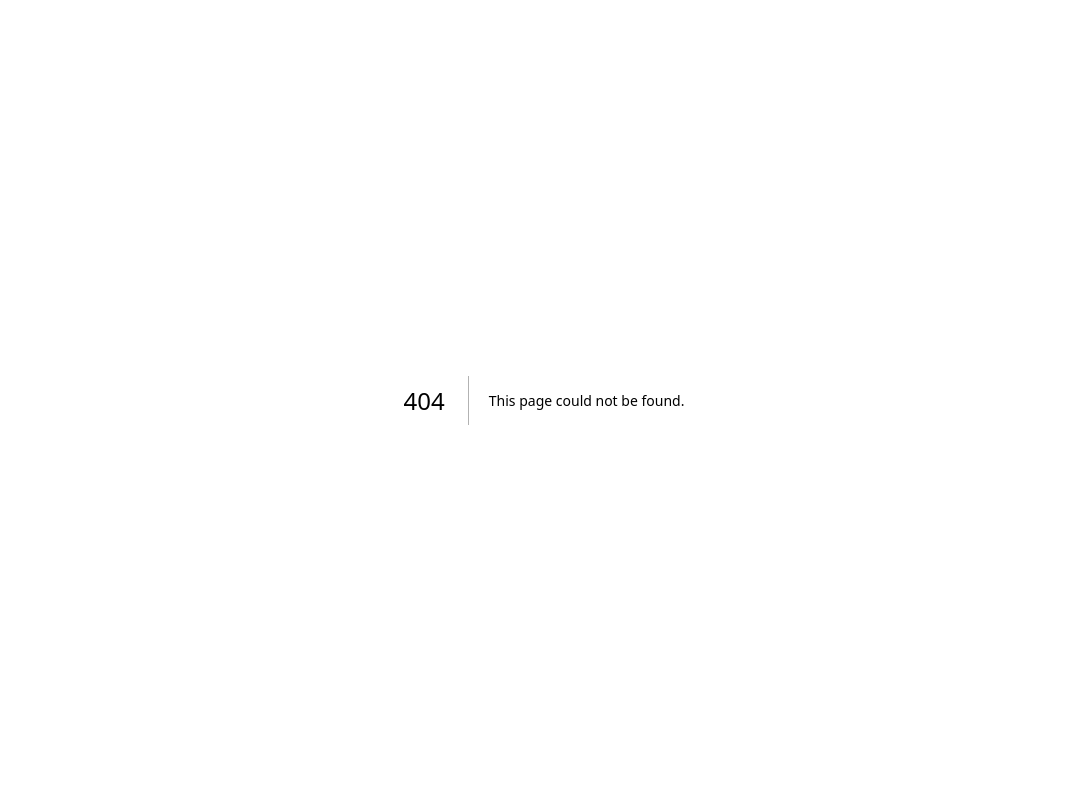
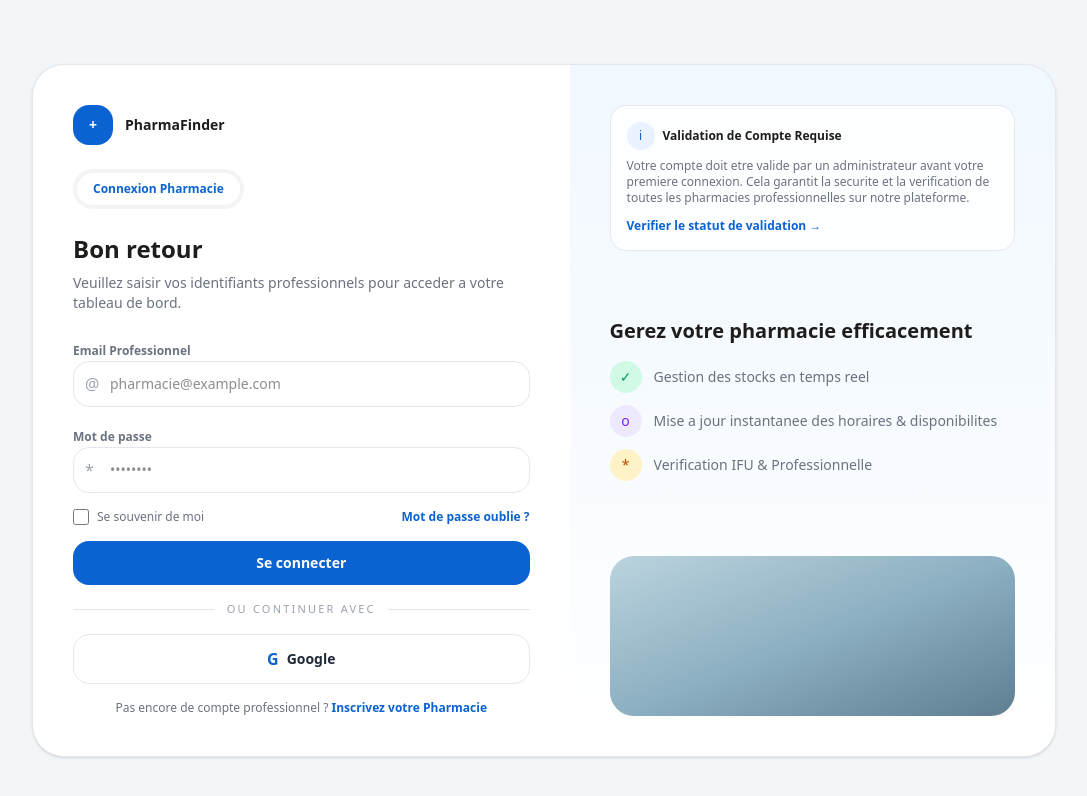
Before and after one commit to ai-embed/gopharma, a Next.js app: page /pharmacy-login in a window 1280 px wide. Before the commit this address had no page. Shown: the top 796 px of the page, without its empty margins (96-1183 px from the left). Built offline with nearby package versions, Linux system fonts and the light colour scheme.

Commit message:
feat: add pharmacy professional login page

```diff
--- /dev/null
+++ b/src/app/pharmacy-login/page.tsx
@@ -0,0 +1,158 @@
+export default function PharmacyLoginPage() {
+  return (
+    <div className="min-h-screen bg-[#F3F6F9] px-4 py-10 text-[#1F1D1B] md:py-16">
+      <div className="mx-auto w-full max-w-5xl overflow-hidden rounded-[32px] border border-[#E5E7EB] bg-white shadow-sm">
+        <div className="grid md:grid-cols-[1.05fr_0.95fr]">
+          <div className="px-6 py-10 md:px-10">
+            <div className="flex items-center gap-3">
+              <span className="flex h-10 w-10 items-center justify-center rounded-2xl bg-[#0B63D1] text-sm font-semibold text-white">
+                +
+              </span>
+              <span className="text-sm font-semibold">PharmaFinder</span>
+            </div>
+
+            <div className="mt-6 inline-flex rounded-full bg-[#F3F4F6] p-1 text-xs font-semibold text-[#6B7280]">
+              <span className="rounded-full bg-white px-4 py-2 text-[#0B63D1]">
+                Connexion Pharmacie
+              </span>
+            </div>
+
+            <h1 className="mt-6 text-2xl font-semibold">Bon retour</h1>
+            <p className="mt-2 text-sm text-[#6B7280]">
+              Veuillez saisir vos identifiants professionnels pour acceder a
+              votre tableau de bord.
+            </p>
+
+            <div className="mt-6 space-y-4">
+              <div className="space-y-2">
+                <label
+                  htmlFor="email"
+                  className="text-xs font-semibold text-[#6B7280]"
+                >
+                  Email Professionnel
+                </label>
+                <div className="relative">
+                  <span className="absolute left-3 top-1/2 -translate-y-1/2 text-[#9CA3AF]">
+                    @
+                  </span>
+                  <input
+                    id="email"
+                    type="email"
+                    placeholder="pharmacie@example.com"
+                    className="w-full rounded-2xl border border-[#E5E7EB] bg-white py-3 pl-9 pr-4 text-sm outline-none transition focus:border-[#0B63D1] focus:ring-4 focus:ring-blue-100"
+                  />
+                </div>
+              </div>
+
+              <div className="space-y-2">
+                <label
+                  htmlFor="password"
+                  className="text-xs font-semibold text-[#6B7280]"
+                >
+                  Mot de passe
+                </label>
+                <div className="relative">
+                  <span className="absolute left-3 top-1/2 -translate-y-1/2 text-[#9CA3AF]">
+                    *
+                  </span>
+                  <input
+                    id="password"
+                    type="password"
+                    placeholder="••••••••"
+                    className="w-full rounded-2xl border border-[#E5E7EB] bg-white py-3 pl-9 pr-4 text-sm outline-none transition focus:border-[#0B63D1] focus:ring-4 focus:ring-blue-100"
+                  />
+                </div>
+              </div>
+
+              <div className="flex items-center justify-between text-xs text-[#6B7280]">
+                <label className="flex items-center gap-2">
+                  <input
+                    type="checkbox"
+                    className="h-4 w-4 rounded border-[#CBD5E1] text-[#0B63D1] focus:ring-blue-200"
+                  />
+                  Se souvenir de moi
+                </label>
+                <button className="font-semibold text-[#0B63D1]">
+                  Mot de passe oublie ?
+                </button>
+              </div>
+
+              <button className="w-full rounded-2xl bg-[#0B63D1] py-3 text-sm font-semibold text-white transition hover:bg-[#0A58BA]">
+                Se connecter
+              </button>
+
+              <div className="flex items-center gap-3">
+                <div className="h-px flex-1 bg-[#E5E7EB]" />
+                <span className="text-[11px] uppercase tracking-[0.2em] text-[#9CA3AF]">
+                  Ou continuer avec
+                </span>
+                <div className="h-px flex-1 bg-[#E5E7EB]" />
+              </div>
+
+              <button className="flex w-full items-center justify-center gap-2 rounded-2xl border border-[#E5E7EB] bg-white py-3 text-sm font-semibold text-[#1F2937]">
+                <span className="text-base text-[#0B63D1]">G</span>
+                Google
+              </button>
+
+              <p className="text-center text-xs text-[#6B7280]">
+                Pas encore de compte professionnel ?{" "}
+                <span className="font-semibold text-[#0B63D1]">
+                  Inscrivez votre Pharmacie
+                </span>
+              </p>
+            </div>
+          </div>
+
+          <div className="relative flex flex-col justify-between bg-gradient-to-b from-[#F1F8FF] via-[#F7FBFF] to-white px-6 py-10 md:px-10">
+            <div className="rounded-2xl border border-[#E5E7EB] bg-white/80 p-4 text-xs text-[#6B7280]">
+              <div className="flex items-center gap-2">
+                <span className="flex h-7 w-7 items-center justify-center rounded-full bg-[#EAF2FF] text-[#0B63D1]">
+                  i
+                </span>
+                <p className="font-semibold text-[#1F1D1B]">
+                  Validation de Compte Requise
+                </p>
+              </div>
+              <p className="mt-2">
+                Votre compte doit etre valide par un administrateur avant votre
+                premiere connexion. Cela garantit la securite et la verification
+                de toutes les pharmacies professionnelles sur notre plateforme.
+              </p>
+              <button className="mt-3 font-semibold text-[#0B63D1]">
+                Verifier le statut de validation →
+              </button>
+            </div>
+
+            <div className="mt-8 space-y-4">
+              <h2 className="text-xl font-semibold">
+                Gerez votre pharmacie efficacement
+              </h2>
+              <div className="space-y-3 text-sm text-[#6B7280]">
+                <div className="flex items-center gap-3">
+                  <span className="flex h-8 w-8 items-center justify-center rounded-full bg-emerald-100 text-emerald-600">
+                    ✓
+                  </span>
+                  Gestion des stocks en temps reel
+                </div>
+                <div className="flex items-center gap-3">
+                  <span className="flex h-8 w-8 items-center justify-center rounded-full bg-violet-100 text-violet-600">
+                    o
+                  </span>
+                  Mise a jour instantanee des horaires &amp; disponibilites
+                </div>
+                <div className="flex items-center gap-3">
+                  <span className="flex h-8 w-8 items-center justify-center rounded-full bg-amber-100 text-amber-700">
+                    *
+                  </span>
+                  Verification IFU &amp; Professionnelle
+                </div>
+              </div>
+            </div>
+
+            <div className="mt-10 h-40 w-full overflow-hidden rounded-3xl bg-gradient-to-br from-[#BBD3DE] via-[#8DB0C2] to-[#5F7E91]" />
+          </div>
+        </div>
+      </div>
+    </div>
+  );
+}
```
Also changed, not shown: 1 other file (tests, documents, lock files or other folders).
